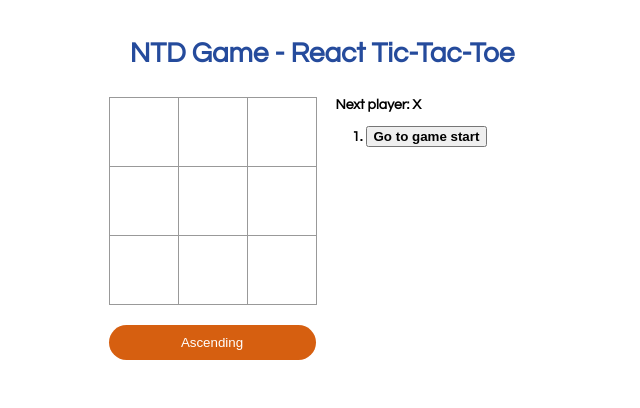
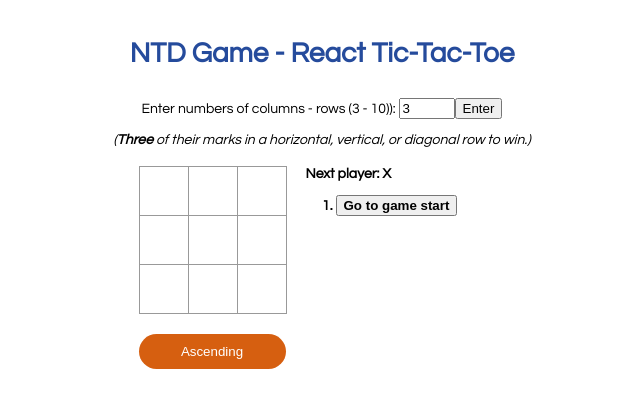
Before and after one commit to datnguyen25082000/react-tic-tac-toe, a React app: page / in a window 1280 px wide. Shown: the whole page, without its empty margins (318-958 px from the left). Built offline with nearby package versions, Linux system fonts and the light colour scheme.

Commit message:
NTDat -dynamic matrix

```diff
--- a/src/components/Board.js
+++ b/src/components/Board.js
@@ -1,6 +1,5 @@
 import React from "react";
 import { Square } from "./Square";
-import { EMatrix } from "../constant";
 
 export const Board = (props) => {
   const renderSquare = (i) => {
@@ -19,13 +18,15 @@ export const Board = (props) => {
     );
   };
 
+  const numCol = parseInt(props.numCol);
+
   return (
     <div>
-      {Array.from(Array(EMatrix.num_row).keys()).map((item, i) => {
+      {Array.from(Array(numCol).keys()).map((item, i) => {
         return (
           <div className="board-row" key={i}>
-            {Array.from(Array(EMatrix.num_row).keys()).map((item, j) => {
-              return renderSquare(i * EMatrix.num_col + j);
+            {Array.from(Array(numCol).keys()).map((item, j) => {
+              return renderSquare(i * numCol + j);
             })}
           </div>
         );
--- a/src/constant/index.js
+++ /dev/null
@@ -1,4 +0,0 @@
-export const EMatrix = {
-  num_col: 3,
-  num_row: 3,
-};
--- a/src/helpers/index.js
+++ b/src/helpers/index.js
@@ -1,22 +1,125 @@
-export const calculateWinner = (squares) => {
-  const lines = [
-    [0, 1, 2],
-    [3, 4, 5],
-    [6, 7, 8],
-    [0, 3, 6],
-    [1, 4, 7],
-    [2, 5, 8],
-    [0, 4, 8],
-    [2, 4, 6],
-  ];
-  for (let i = 0; i < lines.length; i++) {
-    const [a, b, c] = lines[i];
-    if (squares[a] && squares[a] === squares[b] && squares[a] === squares[c]) {
-      return {
-        positionWin: [a, b, c],
-        typeWin: squares[a],
-      };
-    }
+export const calculateWinner = (squares, numCol, position) => {
+  let arrWin = [];
+  let numWin = 3;
+  if (numCol >= 5) numWin = 5;
+
+  const row = Math.floor(position / numCol);
+  const col = position % numCol;
+
+  let indexRow = row;
+  let indexCol = col;
+
+  if (position <= 0) return null;
+
+  // row
+  indexRow = row;
+  indexCol = col;
+  while (indexRow >= 0) {
+    if (squares[indexRow * numCol + indexCol] === squares[position])
+      arrWin.push(indexRow * numCol + indexCol);
+    else break;
+
+    indexRow--;
   }
-  return null;
+
+  indexRow = row;
+  indexCol = col;
+  while (indexRow < numCol - 1) {
+    indexRow++;
+    if (squares[indexRow * numCol + indexCol] === squares[position])
+      arrWin.push(indexRow * numCol + indexCol);
+    else break;
+  }
+
+  if (arrWin.length === numWin) {
+    return {
+      positionWin: arrWin,
+      typeWin: squares[position],
+    };
+  }
+
+  // col
+  arrWin = [];
+  indexRow = row;
+  indexCol = col;
+  while (indexCol >= 0) {
+    if (squares[indexRow * numCol + indexCol] === squares[position])
+      arrWin.push(indexRow * numCol + indexCol);
+    else break;
+    indexCol--;
+  }
+
+  indexRow = row;
+  indexCol = col;
+  while (indexCol < numCol - 1) {
+    indexCol++;
+    if (squares[indexRow * numCol + indexCol] === squares[position])
+      arrWin.push(indexRow * numCol + indexCol);
+    else break;
+  }
+
+  if (arrWin && arrWin.length === numWin) {
+    return {
+      positionWin: arrWin,
+      typeWin: squares[position],
+    };
+  }
+
+  // \
+  arrWin = [];
+  indexRow = row;
+  indexCol = col;
+  while (indexCol >= 0 && indexRow >= 0) {
+    if (squares[indexRow * numCol + indexCol] === squares[position])
+      arrWin.push(indexRow * numCol + indexCol);
+    else break;
+    indexCol--;
+    indexRow--;
+  }
+
+  indexRow = row;
+  indexCol = col;
+  while (indexCol < numCol - 1 && indexRow < numCol - 1) {
+    indexCol++;
+    indexRow++;
+    if (squares[indexRow * numCol + indexCol] === squares[position])
+      arrWin.push(indexRow * numCol + indexCol);
+    else break;
+  }
+
+  if (arrWin && arrWin.length === numWin) {
+    return {
+      positionWin: arrWin,
+      typeWin: squares[position],
+    };
+  }
+
+  // /
+  arrWin = [];
+  indexRow = row;
+  indexCol = col;
+  while (indexCol <= numCol && indexRow >= 0) {
+    if (squares[indexRow * numCol + indexCol] === squares[position])
+      arrWin.push(indexRow * numCol + indexCol);
+    else break;
+    indexCol++;
+    indexRow--;
+  }
+
+  indexRow = row;
+  indexCol = col;
+  while (indexCol >= 1 && indexRow < numCol - 1) {
+    indexCol--;
+    indexRow++;
+    if (squares[indexRow * numCol + indexCol] === squares[position])
+      arrWin.push(indexRow * numCol + indexCol);
+    else break;
+  }
+
+  if (arrWin && arrWin.length === numWin) {
+    return {
+      positionWin: arrWin,
+      typeWin: squares[position],
+    };
+  }
 };
--- a/src/index.css
+++ b/src/index.css
@@ -28,8 +28,8 @@ ol, ul {
     margin-top: -1px;
     padding: 0;
     text-align: center;
-    width: 70px;
-    height: 70px;
+    width: 50px;
+    height: 50px;
 }
 
 .square--active {
@@ -96,3 +96,13 @@ ol, ul {
 .game-order-btn--ascending {
     background-color: rgb(214, 95, 16);
 }
+
+@media screen and (max-width: 750px) {
+    .game-container {
+        flex-direction: column !important;
+        align-items: center;
+    }
+    .game-info {
+        margin-top: 30px;
+    }
+}
--- a/src/index.js
+++ b/src/index.js
@@ -1,29 +1,33 @@
-import React, { useState, useEffect } from "react";
+import React, { useState, useEffect, useRef } from "react";
 import ReactDOM from "react-dom";
 import { Board } from "./components/Board";
-import { EMatrix } from "./constant";
 import { calculateWinner } from "./helpers";
 import "./index.css";
 
 const Game = () => {
   const [xIsNext, setXIsNext] = useState(true);
   const [stepNumber, setStepNumber] = useState(0);
+  const [numCol, setNumCol] = useState(3);
   const [history, setHistory] = useState([
     {
-      squares: Array(EMatrix.num_col * EMatrix.num_row).fill(null),
+      squares: Array(numCol * numCol).fill(null),
       position: -1,
       index: 0,
     },
   ]);
   const [positionWin, setPositionWin] = useState([]);
   const [isAscending, setIsAscending] = useState(true);
+  const refInput = useRef(null);
 
   const handleClick = (i) => {
     const newHistory = history.slice(0, stepNumber + 1);
     const current = newHistory[newHistory.length - 1];
     const squares = current.squares.slice();
 
-    if (calculateWinner(squares) || squares[i]) {
+    if (
+      calculateWinner(squares, numCol, history[stepNumber].position) ||
+      squares[i]
+    ) {
       return;
     } else {
       squares[i] = xIsNext ? "X" : "O";
@@ -53,8 +57,8 @@ const Game = () => {
       const desc = step.index
         ? "Go to move #" +
           step.index +
-          ` - (${Math.floor(step.position / EMatrix.num_col)}, ${
-            step.position % EMatrix.num_col
+          ` - (${Math.floor(step.position / numCol)}, ${
+            step.position % numCol
           })`
         : "Go to game start";
       return (
@@ -75,9 +79,15 @@ const Game = () => {
 
   const renderStatus = () => {
     const current = history[stepNumber];
-    const winner = calculateWinner(current?.squares) || 0;
+    const winner =
+      calculateWinner(current?.squares, numCol, history[stepNumber].position) ||
+      0;
     let status;
-    if (history.length === 10 && stepNumber === history.length - 1 && !winner) {
+    if (
+      history.length === numCol * numCol + 1 &&
+      stepNumber === history.length - 1 &&
+      !winner
+    ) {
       status = "Draw";
     } else if (winner) {
       status = "Winner: " + winner.typeWin;
@@ -89,17 +99,61 @@ const Game = () => {
 
   useEffect(() => {
     const current = history[stepNumber];
-    const winner = calculateWinner(current.squares);
+    const winner = calculateWinner(
+      current.squares,
+      numCol,
+      history[stepNumber].position
+    );
 
     if (winner && stepNumber === history.length - 1)
       setPositionWin(winner.positionWin);
     else setPositionWin([]);
   }, [history, stepNumber]);
 
+  const handleChangeNumCol = (e) => {
+    e.preventDefault();
+    if (refInput && refInput.current) {
+      setNumCol(refInput.current.value);
+      setStepNumber(0);
+      setHistory([
+        {
+          squares: Array(numCol * numCol).fill(null),
+          position: -1,
+          index: 0,
+        },
+      ]);
+      setPositionWin([]);
+      setIsAscending(true);
+    }
+  };
+
+  const renderNumWin = () => {
+    if (numCol < 5) return "Three";
+    else return "Five";
+  };
+
   return (
     <>
       <div className="game">
         <h1>NTD Game - React Tic-Tac-Toe</h1>
+        <form onSubmit={(e) => handleChangeNumCol(e)}>
+          <span>Enter numbers of columns - rows (3 - 10)): </span>
+          <input
+            type="number"
+            min="3"
+            max="10"
+            ref={refInput}
+            onkeydown={() => {
+              return false;
+            }}
+            defaultValue={3}
+          />
+          <button type={"submit"}>Enter</button>
+        </form>
+        <p style={{ marginBottom: 20, fontStyle: "italic" }}>
+          (<span style={{ fontWeight: "bold" }}>{renderNumWin()}</span> of their
+          marks in a horizontal, vertical, or diagonal row to win.)
+        </p>
         <div className="game-container">
           <div className="game-board">
             {history && history[stepNumber] ? (
@@ -110,6 +164,7 @@ const Game = () => {
                 onClick={(i) => handleClick(i)}
                 currentPosition={history[stepNumber].position}
                 positionWin={positionWin}
+                numCol={numCol}
               />
             ) : (
               <></>
@@ -128,6 +183,7 @@ const Game = () => {
             <ol>{renderMove()}</ol>
           </div>
         </div>{" "}
+        <p></p>
       </div>
     </>
   );
```
